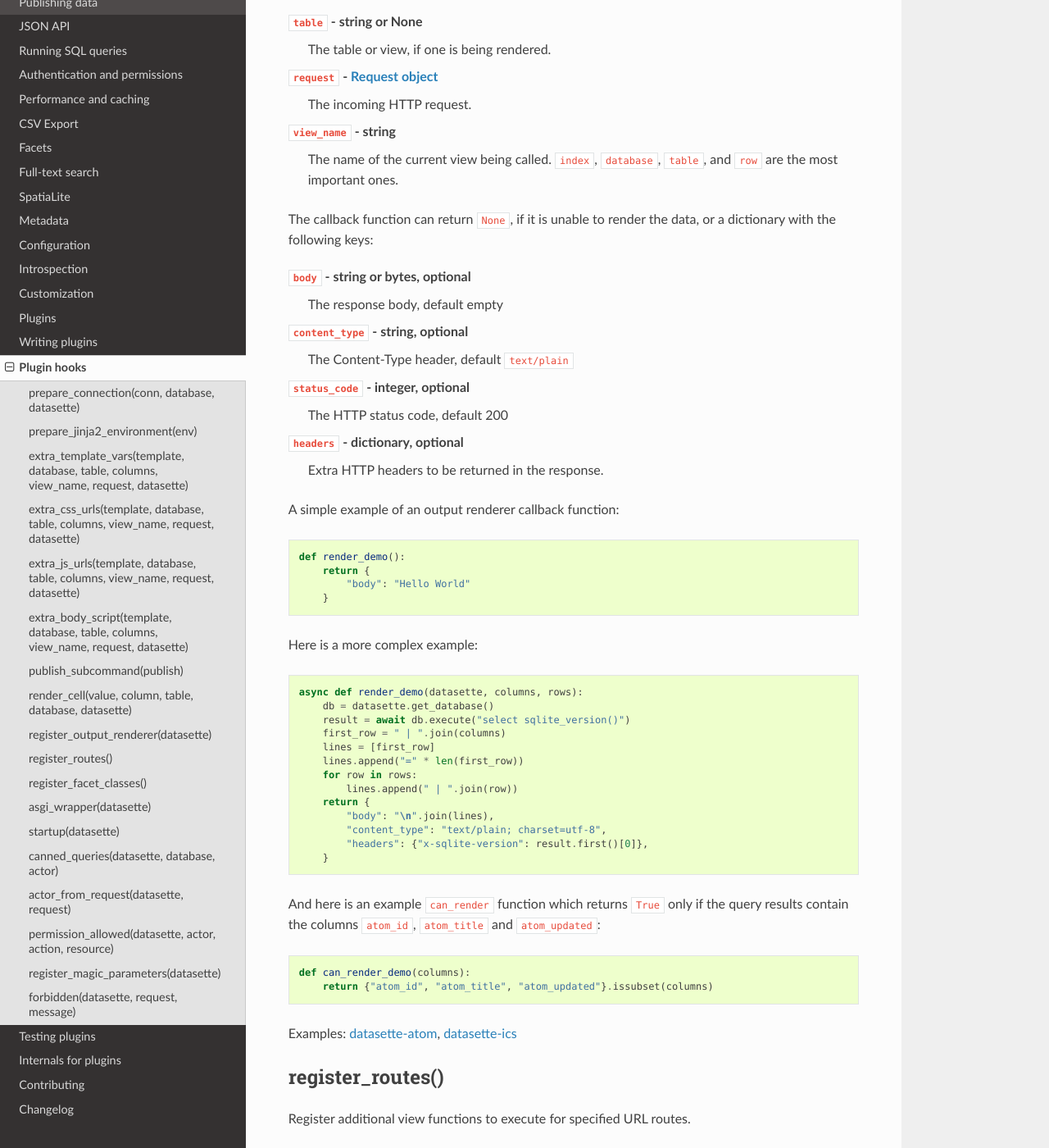
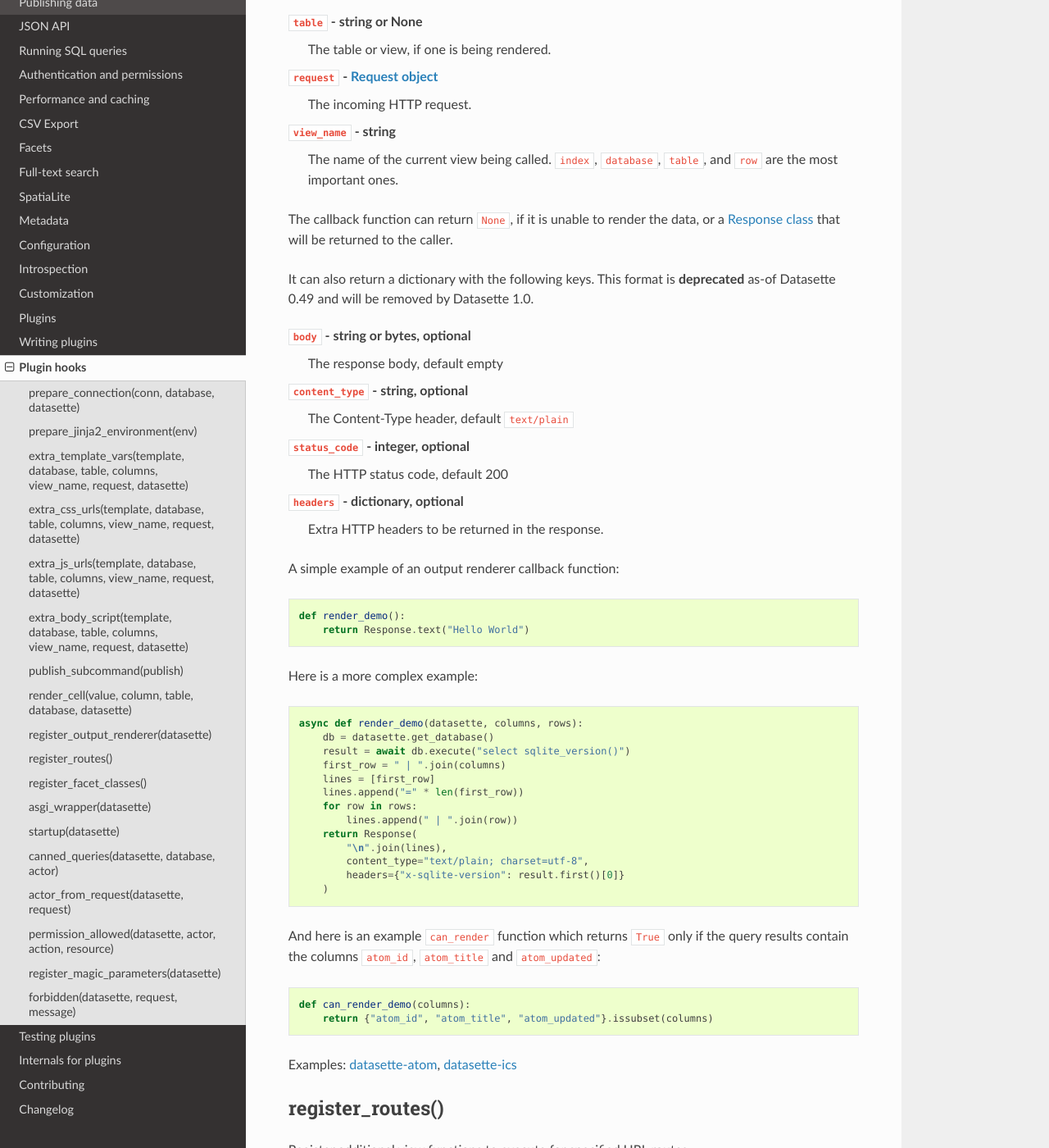
Before and after one commit to simonw/datasette, a Sphinx documentation site: the page built from docs/plugin_hooks.rst, in a window 1280 px wide and 1400 px high, scrolled down 10054 px. Shown: the whole window at 82% size. Built offline with Sphinx 7.4.7 and the Read the Docs theme 2.0.0, drawn with Linux system fonts in a browser that asks for light colours.

Commit message:
register_output_renderer can now return Response, closes #953

```diff
--- a/docs/plugin_hooks.rst
+++ b/docs/plugin_hooks.rst
@@ -455,7 +455,9 @@ When a request is received, the ``"render"`` callback function is called with ze
 ``view_name`` - string
     The name of the current view being called. ``index``, ``database``, ``table``, and ``row`` are the most important ones.
 
-The callback function can return ``None``, if it is unable to render the data, or a dictionary with the following keys:
+The callback function can return ``None``, if it is unable to render the data, or a :ref:`internals_response` that will be returned to the caller.
+
+It can also return a dictionary with the following keys. This format is **deprecated** as-of Datasette 0.49 and will be removed by Datasette 1.0.
 
 ``body`` - string or bytes, optional
     The response body, default empty
@@ -474,9 +476,7 @@ A simple example of an output renderer callback function:
 .. code-block:: python
 
     def render_demo():
-        return {
-            "body": "Hello World"
-        }
+        return Response.text("Hello World")
 
 Here is a more complex example:
 
@@ -490,11 +490,11 @@ Here is a more complex example:
         lines.append("=" * len(first_row))
         for row in rows:
             lines.append(" | ".join(row))
-        return {
-            "body": "\n".join(lines),
-            "content_type": "text/plain; charset=utf-8",
-            "headers": {"x-sqlite-version": result.first()[0]},
-        }
+        return Response(
+            "\n".join(lines),
+            content_type="text/plain; charset=utf-8",
+            headers={"x-sqlite-version": result.first()[0]}
+        )
 
 And here is an example ``can_render`` function which returns ``True`` only if the query results contain the columns ``atom_id``, ``atom_title`` and ``atom_updated``:
 
```
Also changed, not shown: 4 other files.
